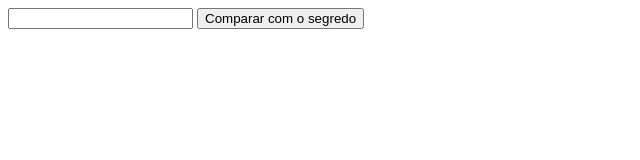
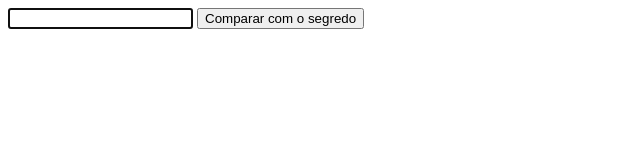
Before and after one commit to Renato007/Exerc-cios_De_L-gica_Programa-o, a plain HTML site: page jogo_adivinhaNumero.html in a window 1280 px wide. Both pictures are taken after a click on the button "Comparar com o segredo". Shown: the whole page, without its empty margins (0-640 px from the left). Drawn offline with Linux system fonts and the light colour scheme.

Commit message:
foi atualizada para ter foco do usuario e que o jogo renicie #1

```diff
--- a/jogo_adivinhaNumero.html
+++ b/jogo_adivinhaNumero.html
@@ -2,16 +2,18 @@
 <input />
 <button>Comparar com o segredo</button>
 <script>
-    var segredo = 5;
-    function verificar(){
+  var segredo = Math.round(Math.random() * 10);
   var input = document.querySelector("input");
-  if(segredo == input.value){
+  input.focus();
+
+  function verificar() {
+    if (segredo == input.value) {
       alert("Você acertou o número, parabéns!!!");
-  }else(
-      alert("Você errou tente outra vez!")
-  );
-}
-var button = document.querySelector("button");
-button.onclick = verificar;
+    } else alert("Você errou tente outra vez!");
+    input.value = "";
+    input.focus();
+  }
 
+  var button = document.querySelector("button");
+  button.onclick = verificar;
 </script>
```
